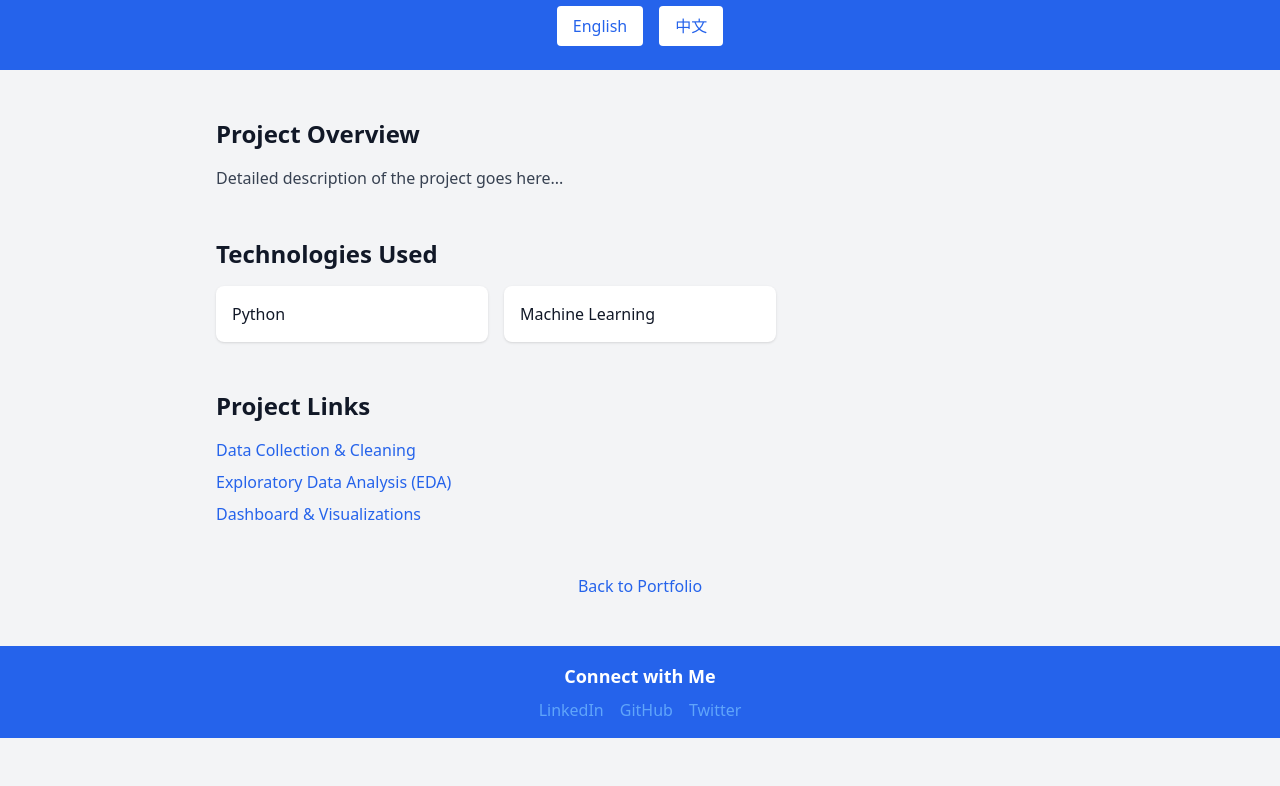
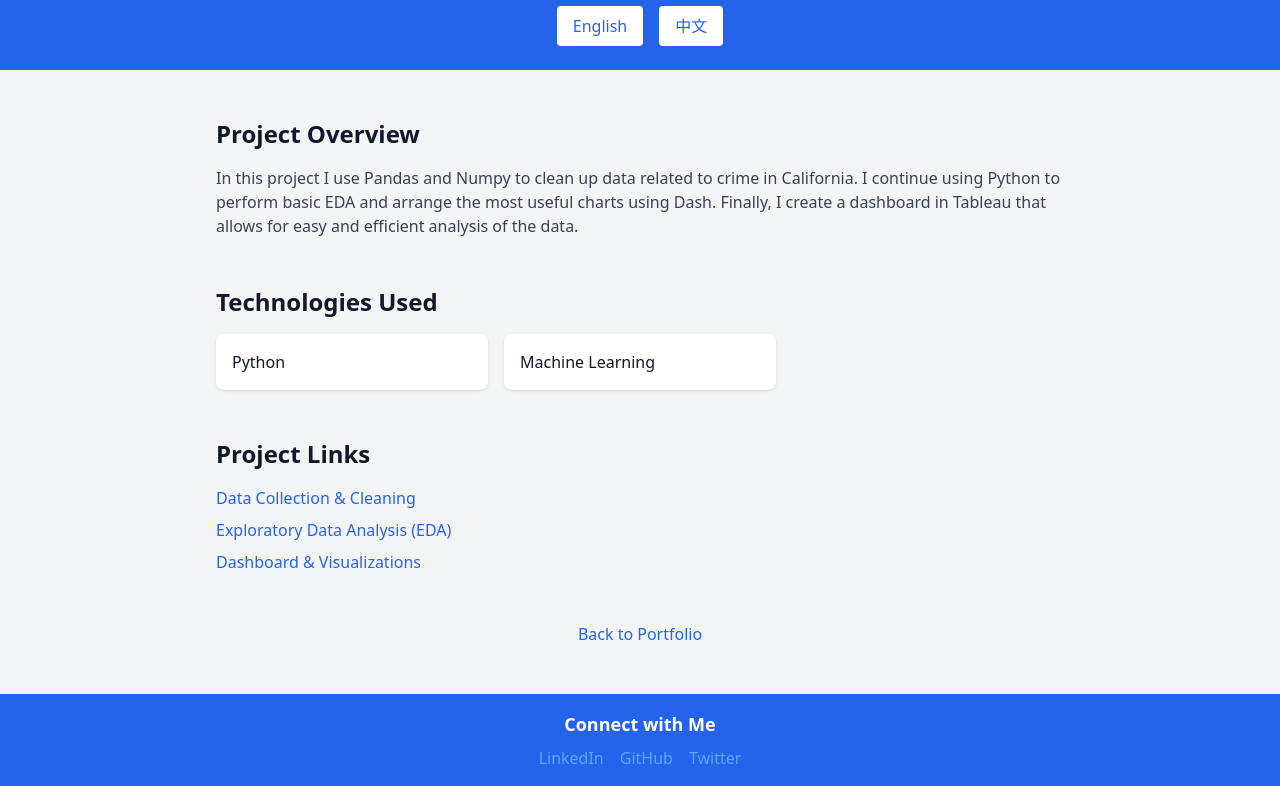
Before and after one commit to RobM-data/crime-in-california, a plain HTML site: page main.html in a window 1280 px wide. Shown: the part 90-876 px from the top of the page. Before the commit the page ends 828 px from the top, so only its background shows below. Drawn offline with nearby package versions, Linux system fonts and the light colour scheme.

Commit message:
Update main.html

```diff
--- a/main.html
+++ b/main.html
@@ -203,8 +203,8 @@
         const urlParams = new URLSearchParams(window.location.search);
         const projectName = urlParams.get("name") || "Crime in California";
         const projectNameZh = urlParams.get("name_zh") || "加利福尼亚州犯罪";
-        const projectDescription = urlParams.get("desc") || "Detailed description of the project goes here...";
-        const projectDescriptionZh = urlParams.get("desc_zh") || "项目的详细描述将在这里展示...";
+        const projectDescription = urlParams.get("desc") || "In this project I use Pandas and Numpy to clean up data related to crime in California. I continue using Python to perform basic EDA and arrange the most useful charts using Dash. Finally, I create a dashboard in Tableau that allows for easy and efficient analysis of the data.";
+        const projectDescriptionZh = urlParams.get("desc_zh") || "在这个项目中，我使用 Pandas 和 Numpy 清理与加利福尼亚犯罪相关的数据。然后，我继续使用 Python 进行基本的EDA，并使用 Dash 创建最有用的图表。最后，我在 Tableau 中创建了一个仪表板，以实现对数据的高效分析。";
         const projectImage = urlParams.get("img") || "https://via.placeholder.com/800x400";
 
         document.getElementById("project-title").textContent = projectName;
```
